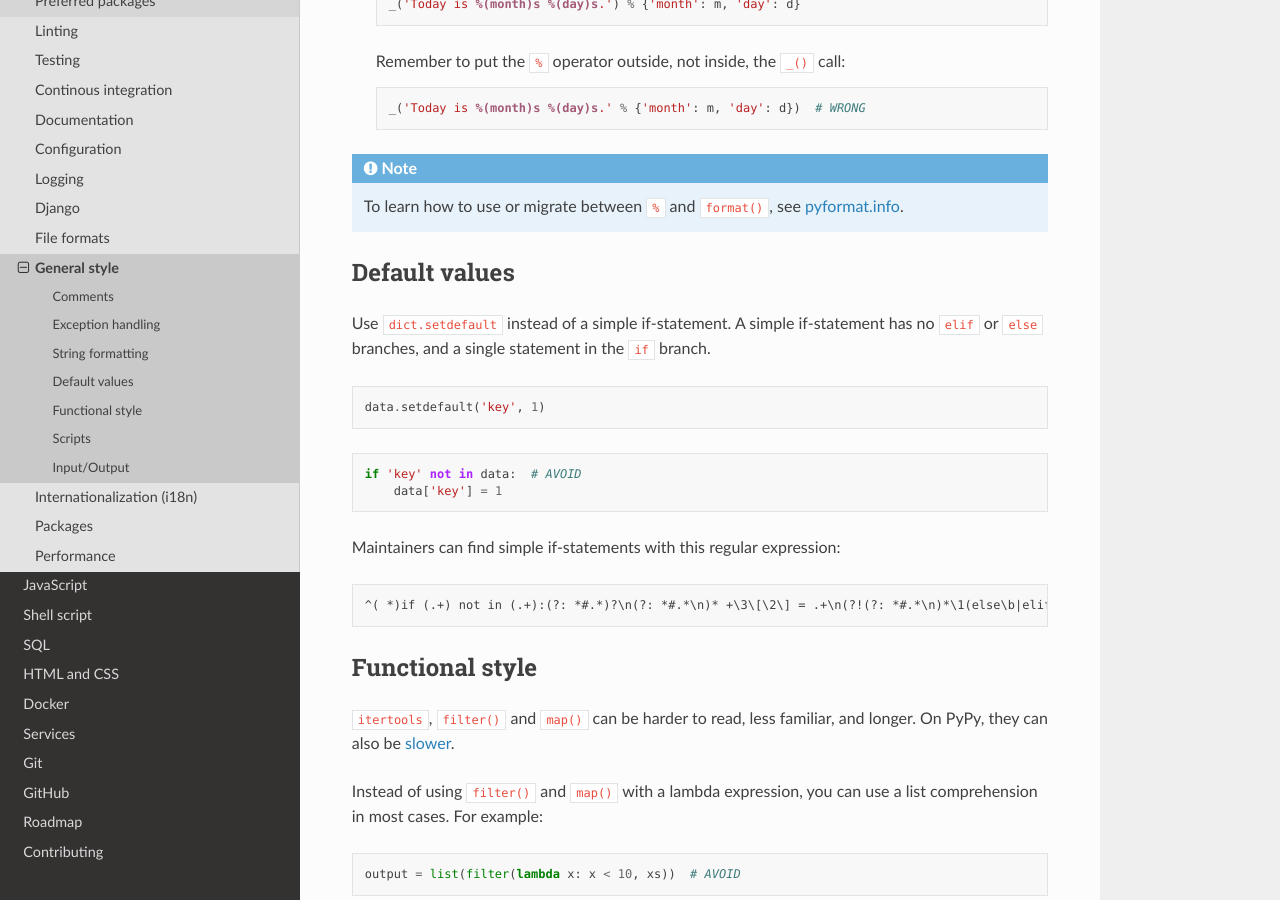
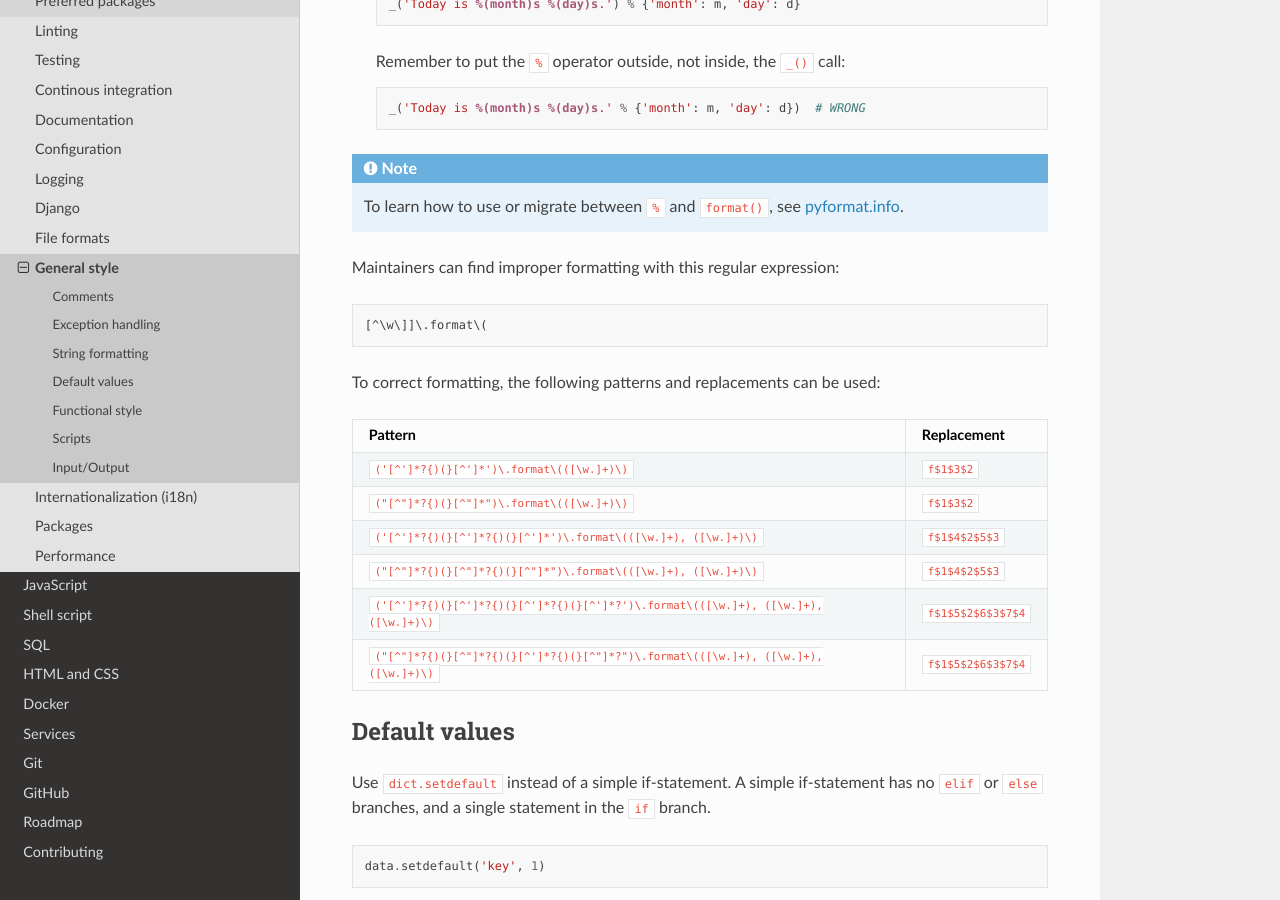
Before and after one commit to open-contracting/software-development-handbook, a Sphinx documentation site: the page built from docs/python/style_guide.rst, in a window 1280 px wide and 900 px high, scrolled down 1737 px. Built offline with Sphinx 7.4.7 and the Read the Docs theme 2.0.0, drawn with Linux system fonts in a browser that asks for light colours.

Commit message:
python/style_guide: Add tips for f-strings

```diff
--- a/docs/python/style_guide.rst
+++ b/docs/python/style_guide.rst
@@ -85,6 +85,32 @@ Internationalization (i18n)
 
    To learn how to use or migrate between ``%`` and ``format()``, see `pyformat.info <https://pyformat.info/>`__.
 
+Maintainers can find improper formatting with this regular expression:
+
+.. code-block:: none
+
+   [^\w\]]\.format\(
+
+To correct formatting, the following patterns and replacements can be used:
+
+.. list-table::
+   :header-rows: 1
+
+   * - Pattern
+     - Replacement
+   * - ``('[^']*?{)(}[^']*')\.format\(([\w.]+)\)``
+     - ``f$1$3$2``
+   * - ``("[^"]*?{)(}[^"]*")\.format\(([\w.]+)\)``
+     - ``f$1$3$2``
+   * - ``('[^']*?{)(}[^']*?{)(}[^']*')\.format\(([\w.]+), ([\w.]+)\)``
+     - ``f$1$4$2$5$3``
+   * - ``("[^"]*?{)(}[^"]*?{)(}[^"]*")\.format\(([\w.]+), ([\w.]+)\)``
+     - ``f$1$4$2$5$3``
+   * - ``('[^']*?{)(}[^']*?{)(}[^']*?{)(}[^']*?')\.format\(([\w.]+), ([\w.]+), ([\w.]+)\)``
+     - ``f$1$5$2$6$3$7$4``
+   * - ``("[^"]*?{)(}[^"]*?{)(}[^']*?{)(}[^"]*?")\.format\(([\w.]+), ([\w.]+), ([\w.]+)\)``
+     - ``f$1$5$2$6$3$7$4``
+
 Default values
 --------------
 
```
